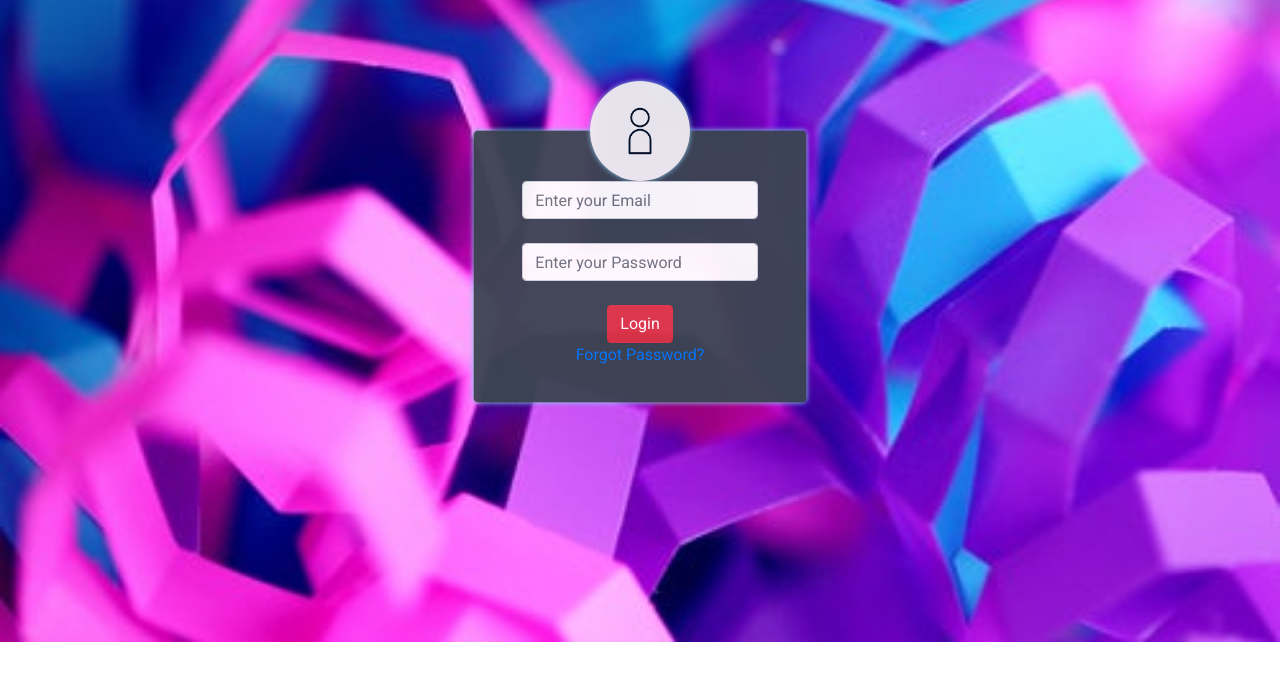
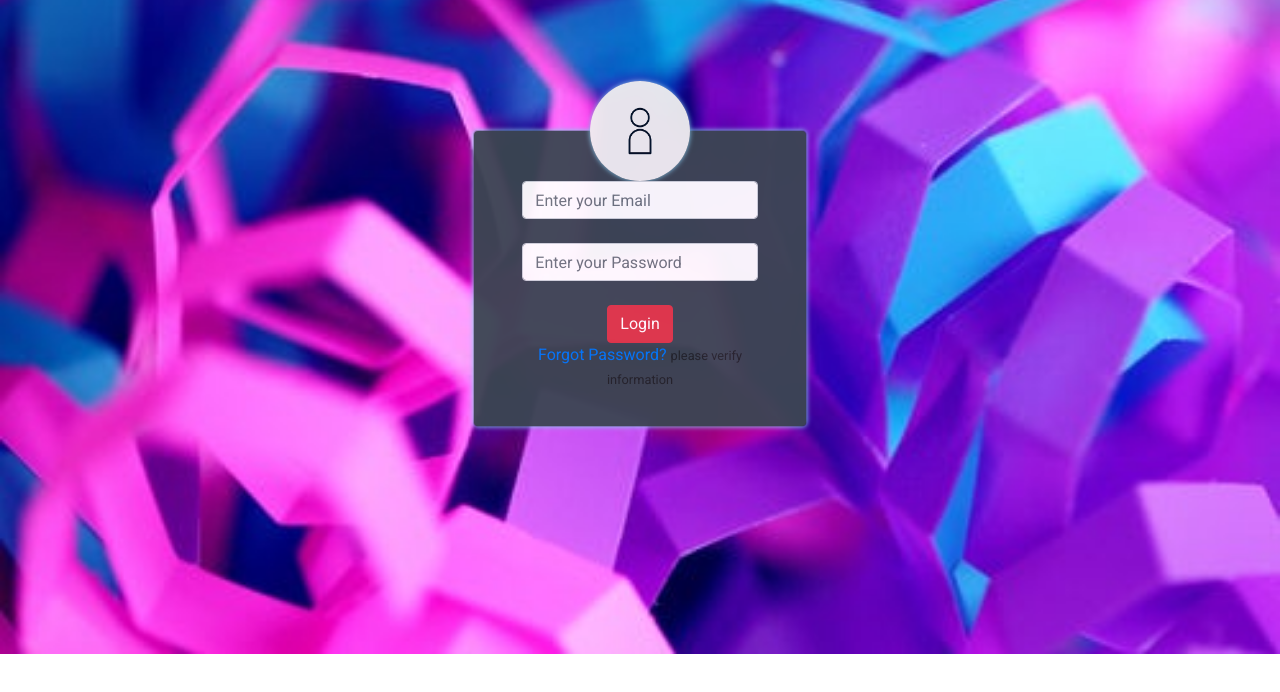
Before and after one commit to sakigo9/logon_page, a plain HTML site: page index.html in a window 1280 px wide. Drawn offline with nearby package versions, Linux system fonts and the light colour scheme.

Commit message:
Added tags

```diff
--- a/index.html
+++ b/index.html
@@ -39,6 +39,7 @@
 </form>
 <div class="col-12">
   <a href="#">Forgot Password?</a>
+  <small>please verify information</small>
 </div>
 
   </div>
```
